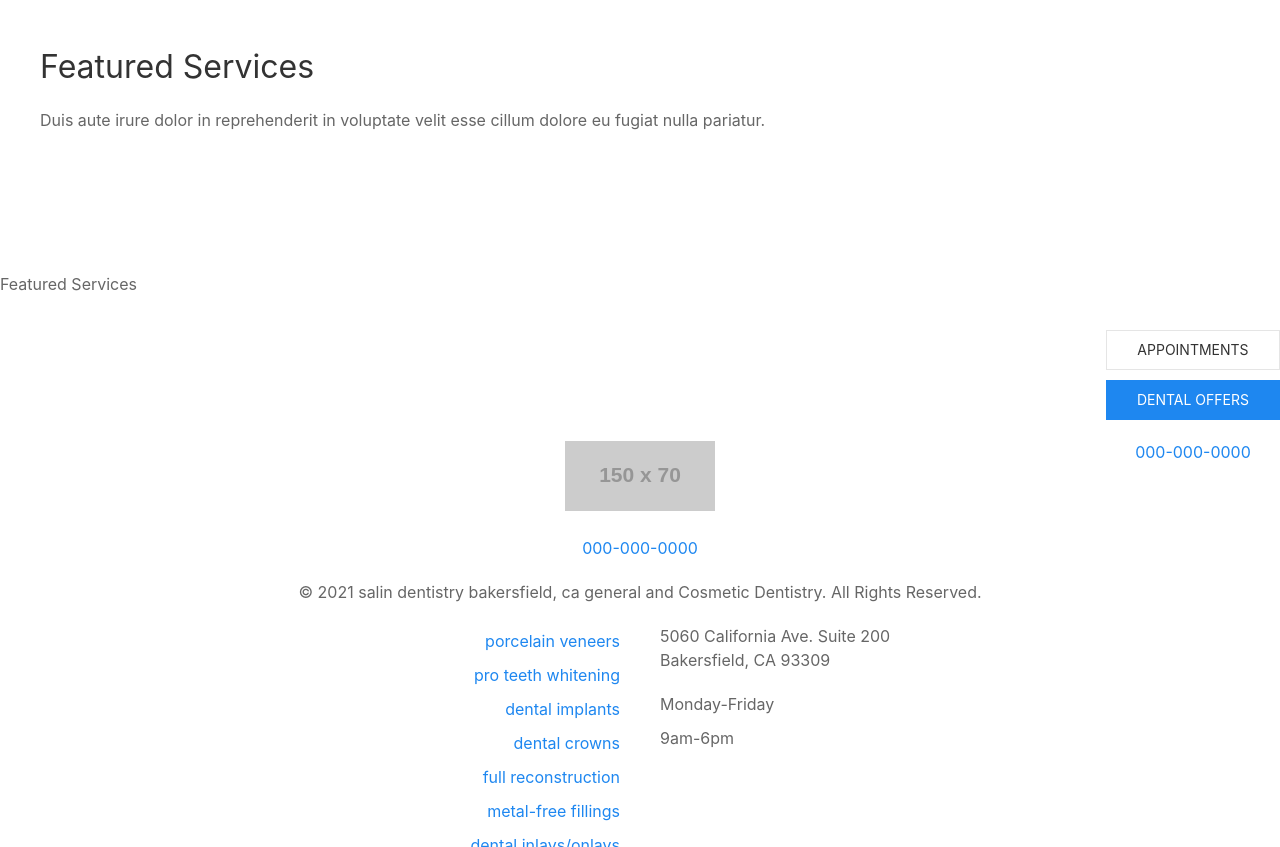
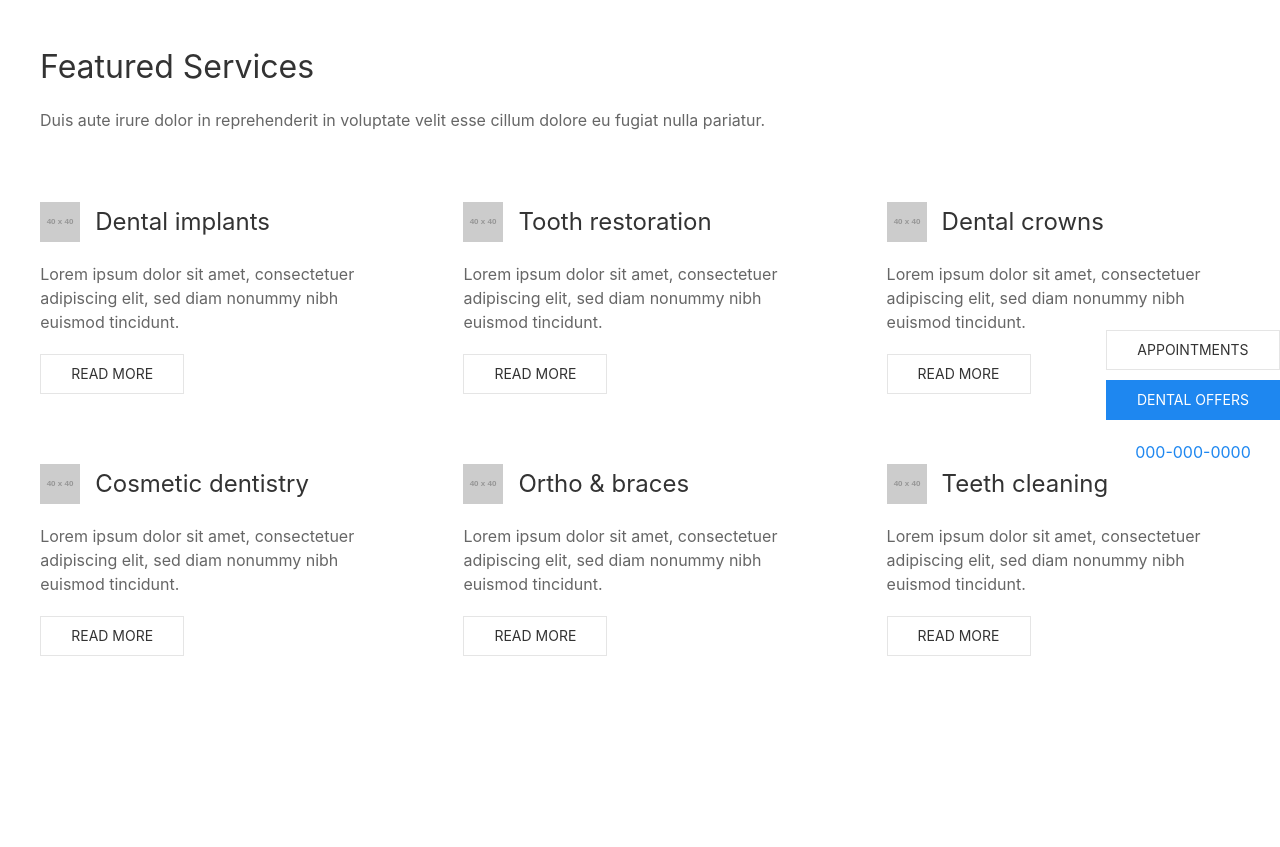
Before and after one commit to carbonWinter/base, a Jekyll site: the page built from index.md, in a window 1280 px wide and 900 px high, scrolled down 871 px, cut to the strip 53-900 px from the top of the window. Built offline with Jekyll 4.4.1, drawn with Linux system fonts in a browser that asks for light colours.

Commit message:
block cards 1

```diff
--- a/_includes/blocks/cards-1.html
+++ b/_includes/blocks/cards-1.html
@@ -1,26 +1,40 @@
 <section class="uk-section">
   <div class="uk-container uk-text-{{ block.align | default: 'left' }}">
 
-    {% if block.heading or block.text %}
-      <div class="uk-margin-large-bottom uk-container-small">
-        {% if block.heading %}
+    {% if block.heading != empty or block.text != empty %}
+      <div class="uk-margin-large-bottom uk-container-small{% if block.align == 'center' %} uk-margin-auto{% endif %}">
+        {% if block.heading != empty %}
           <h2 class="uk-margin-remove">{{ block.heading }}</h2>
         {% endif %}
-        {% if block.text %}
+        {% if block.text != empty %}
           <div class="{% if block.heading %}uk-margin-top{% endif %}">{{ block.text }}</div>
         {% endif %}
       </div>
     {% endif %}
 
-    <div class="uk-margin-large-top uk-text-center uk-flex-center uk-grid-large uk-child-width-1-2  uk-child-width-1-3@s uk-child-width-1-4@m" data-uk-grid>
-      {% for logo in block.logos %}
+    <div class="uk-flex-center uk-grid-large uk-child-width-1-2 uk-child-width-1-{{ block.columns | default: '3' }}@m" data-uk-grid>
+      {% for card in block.cards %}
         <div>
-          <img src="{% if logo contains 'http' %}{{ logo }}{% else %}{{ logo | absolute_url }}{% endif %}" alt="Logo">
+          <div class="uk-grid-small uk-flex uk-flex-middle" data-uk-grid>
+            {% if card.icon != empty %}
+              <div class="{% if block.align == 'center' %} uk-width-1-1{% else %}uk-width-auto{% endif %}">
+                <img src="{% if card.icon contains 'http' %}{{ card.icon }}{% else %}{{ card.icon | absolute_url }}{% endif %}" alt="{{ card.heading }}">
+              </div>
+            {% endif %}
+            <div class="uk-width-expand">
+              <h3 class="uk-margin-remove">{{ card.heading }}</h3>
+            </div>
+          </div>
+          {% if card.text != empty %}
+            <div class="uk-margin-top">{{ card.text }}</div>
+          {% endif %}
+          {% if card.button.url != empty %}
+            <div class="uk-margin-top">
+              <a class="uk-button uk-button-default" href="{% if card.button.url contains 'http' %}{{ card.button.url }}{% else %}{{ card.button.url | relative_url }}{% endif %}">{{ card.button.text }}</a>
+            </div>
+          {% endif %}
         </div>
       {% endfor %}
     </div>
-    {% if block.button.url %}
-      <div class="uk-text-center uk-margin-mlarge-top"><a class="uk-button uk-button-default uk-border-pill uk-button-width-medium" href="{% if block.button.url contains 'http' %}{{ block.button.url }}{% else %}{{ block.button.url | relative_url }}{% endif %}">{{ block.button.text }}</a></div>
-    {% endif %}
   </div>
-</section>{{ block.heading }}
+</section>
--- a/index.md
+++ b/index.md
@@ -33,42 +33,47 @@ blocks:
     eu fugiat nulla pariatur.
   cards:
   - heading: Dental implants
-    text: ''
-    icon: ''
+    text: Lorem ipsum dolor sit amet, consectetuer adipiscing elit, sed diam nonummy
+      nibh euismod tincidunt.
+    icon: 'https://via.placeholder.com/40'
     button:
-      text: ''
-      url: ''
+      text: Read More
+      url: '#'
   - heading: Tooth restoration
-    text: ''
-    icon: ''
+    text: Lorem ipsum dolor sit amet, consectetuer adipiscing elit, sed diam nonummy
+      nibh euismod tincidunt.
+    icon: 'https://via.placeholder.com/40'
     button:
-      text: ''
-      url: ''
+      text: Read More
+      url: '#'
   - heading: Dental crowns
-    text: ''
-    icon: ''
+    text: Lorem ipsum dolor sit amet, consectetuer adipiscing elit, sed diam nonummy
+      nibh euismod tincidunt.
+    icon: 'https://via.placeholder.com/40'
     button:
-      text: ''
-      url: ''
+      text: Read More
+      url: '#'
   - heading: Cosmetic dentistry
-    text: ''
-    icon: ''
+    text: Lorem ipsum dolor sit amet, consectetuer adipiscing elit, sed diam nonummy
+      nibh euismod tincidunt.
+    icon: 'https://via.placeholder.com/40'
     button:
-      text: ''
-      url: ''
+      text: Read More
+      url: '#'
   - heading: Ortho & braces
-    text: ''
-    icon: ''
+    text: Lorem ipsum dolor sit amet, consectetuer adipiscing elit, sed diam nonummy
+      nibh euismod tincidunt.
+    icon: 'https://via.placeholder.com/40'
     button:
-      text: ''
-      url: ''
+      text: Read More
+      url: '#'
   - heading: Teeth cleaning
     text: Lorem ipsum dolor sit amet, consectetuer adipiscing elit, sed diam nonummy
       nibh euismod tincidunt.
-    icon: ''
+    icon: 'https://via.placeholder.com/40'
     button:
-      text: ''
-      url: ''
+      text: Read More
+      url: '#'
 sticky_cta: true
 
 ---
```
Also changed, not shown: assets/img/SVG/stars.svg (added).
